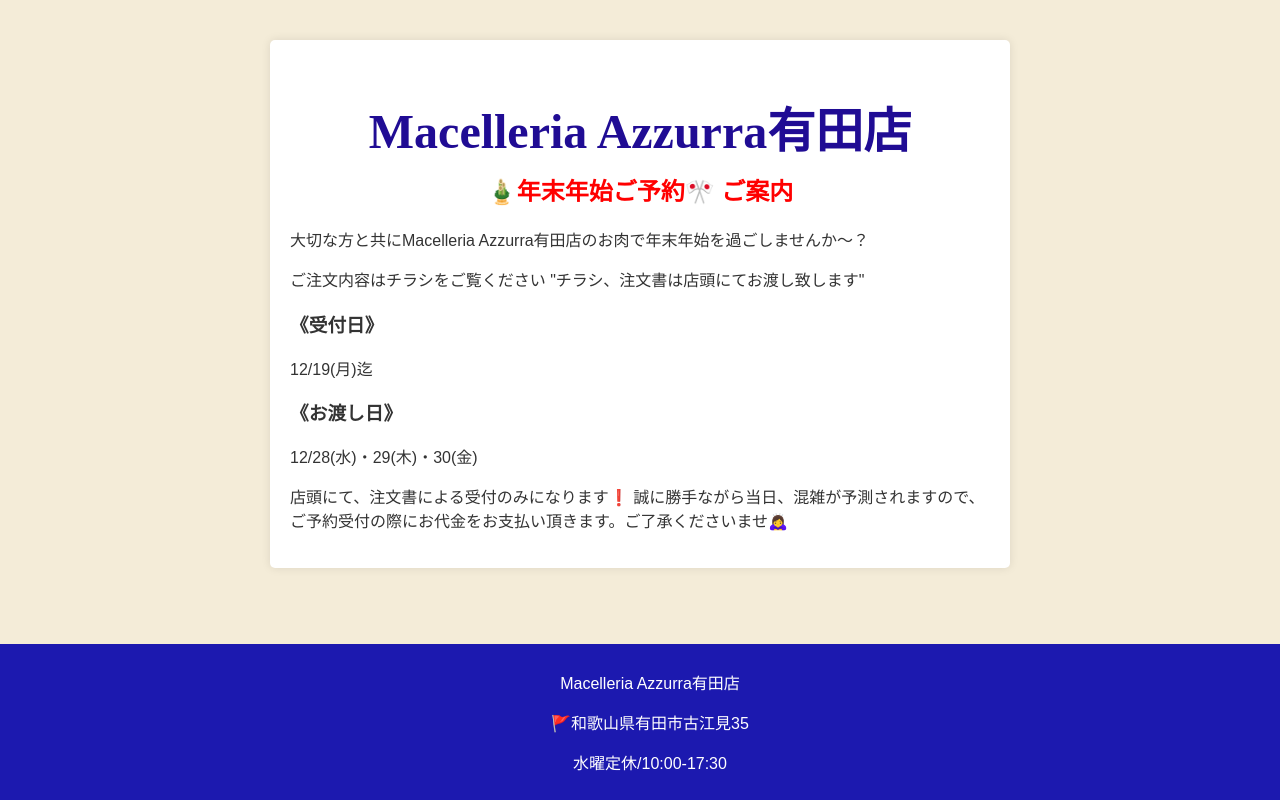
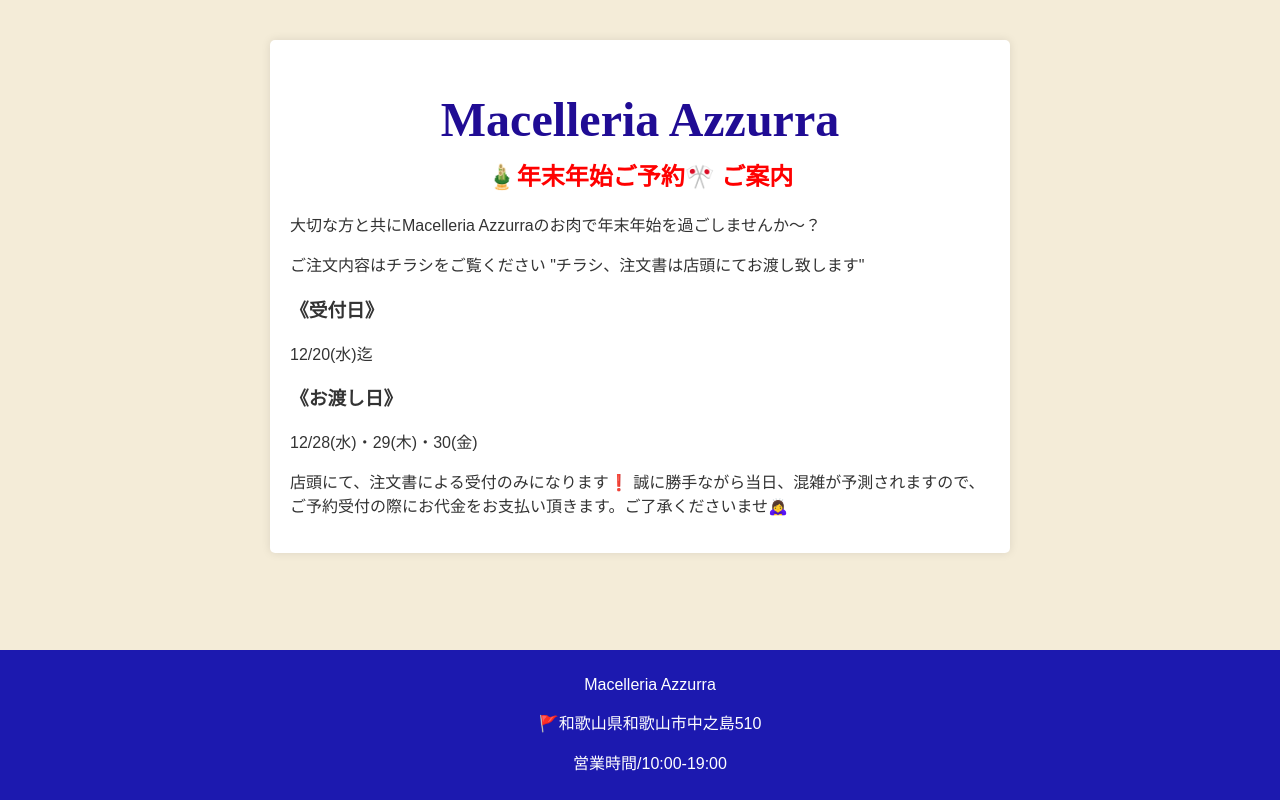
Before and after one commit to MacelleriaAzzurra/nakanoshima, a plain HTML site: page index.html in a window 1280 px wide. Drawn offline with Linux system fonts and the light colour scheme.

Commit message:
Update index.html
1.0

```diff
--- a/index.html
+++ b/index.html
@@ -2,25 +2,25 @@
 <html lang="ja">
 <head>
     <meta charset="UTF-8">
-    <title> Macelleria Azzurra有田店 年末年始ご予約のご案内</title>
+    <title> Macelleria Azzurra 年末年始ご予約のご案内</title>
     <link rel="stylesheet" href="styles.css">
 </head>
 <body>
     <div class="content">
-        <h1>Macelleria Azzurra有田店</h1>
+        <h1>Macelleria Azzurra</h1>
         <h2>🎍年末年始ご予約🎌 ご案内</h2>
-        <p>大切な方と共にMacelleria Azzurra有田店のお肉で年末年始を過ごしませんか〜？</p>
+        <p>大切な方と共にMacelleria Azzurraのお肉で年末年始を過ごしませんか〜？</p>
         <p>ご注文内容はチラシをご覧ください "チラシ、注文書は店頭にてお渡し致します"</p>
         <h3>《受付日》</h3>
-        <p>12/19(月)迄</p>
+        <p>12/20(水)迄</p>
         <h3>《お渡し日》</h3>
         <p>12/28(水)・29(木)・30(金)</p>
         <p>店頭にて、注文書による受付のみになります❗️ 誠に勝手ながら当日、混雑が予測されますので、ご予約受付の際にお代金をお支払い頂きます。ご了承くださいませ🙇‍♀️</p>
     </div>
     <div class="footer">
-        <p>Macelleria Azzurra有田店</p>
-        <p>🚩和歌山県有田市古江見35</p>
-        <p>水曜定休/10:00-17:30</p>
+        <p>Macelleria Azzurra</p>
+        <p>🚩和歌山県和歌山市中之島510</p>
+        <p>営業時間/10:00-19:00</p>
     </div>
 </body>
 </html>
```
